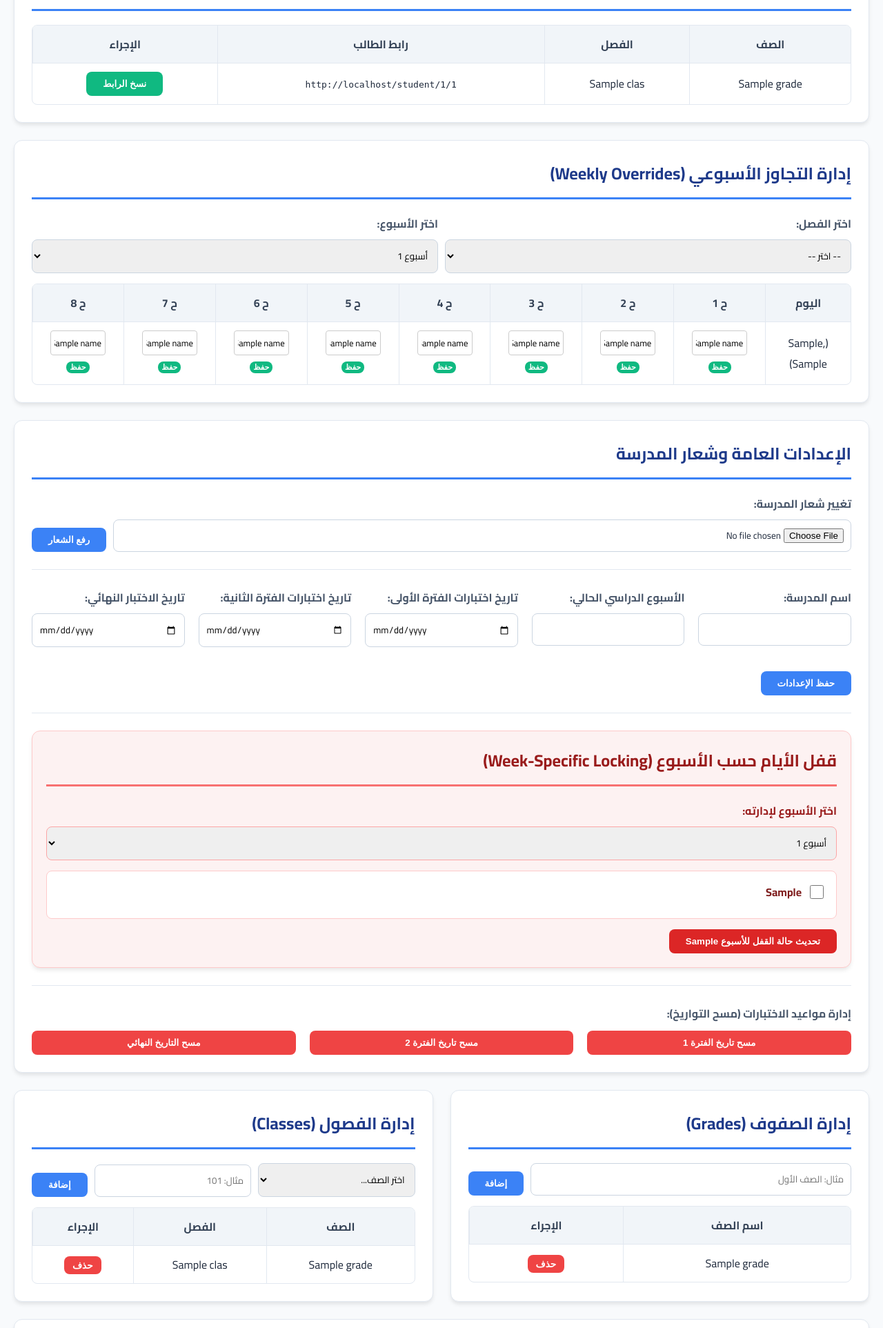
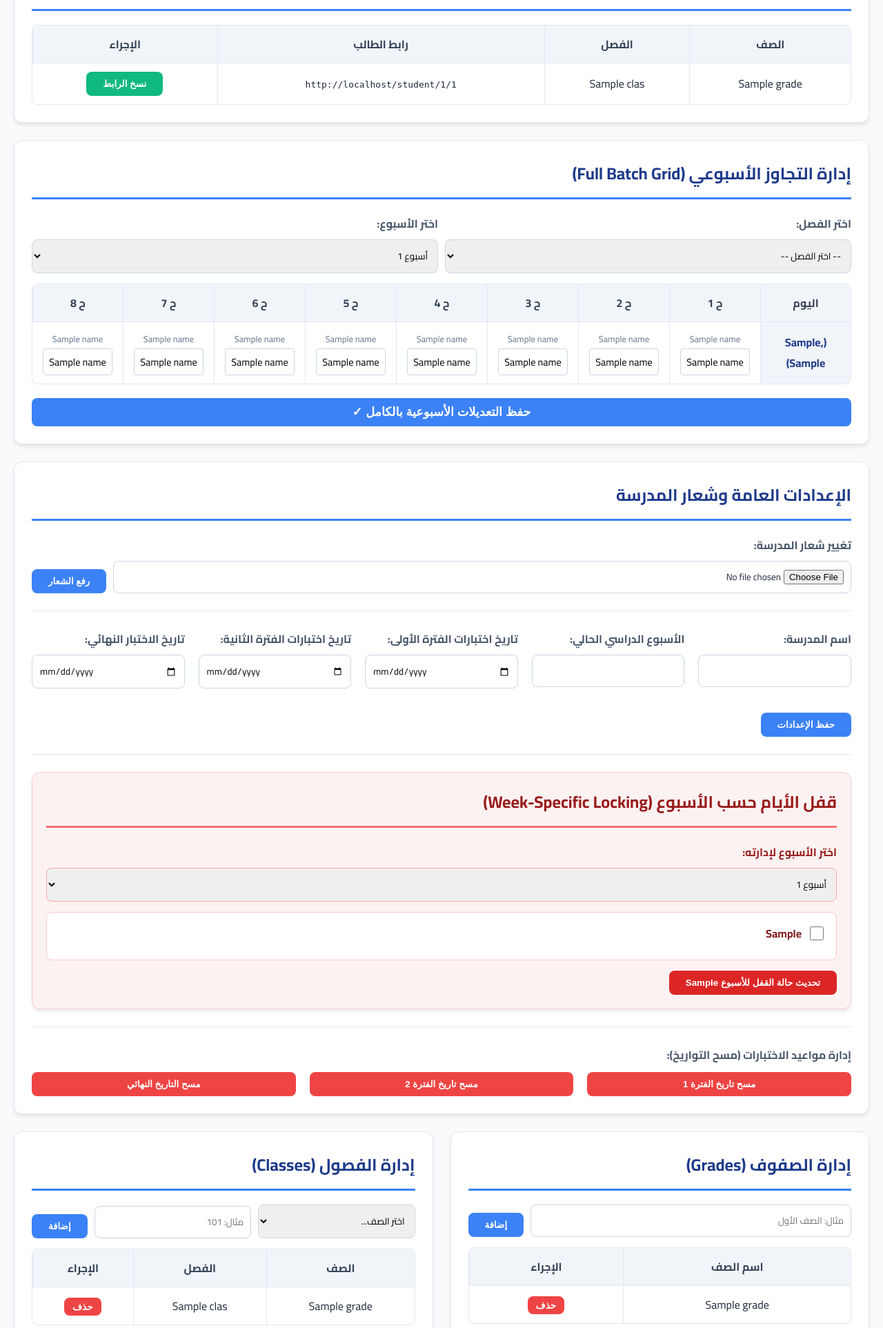
Before and after one commit to ahy564-cyber/Managing-the-weekly-plan, a Flask app: template templates/admin.html in a window 1280 px wide. Shown: the part 650-2575 px from the top of the page at 69% size. Run offline with Flask 3, Linux system fonts and the light colour scheme; tables that the repository leaves empty hold one stand-in row (values such as "Sample post"); the template is opened without the code that fills it: values that come from a table or form of the project are taken from there, most other values are stand-ins (such as "Sample title", 1, 10 or a date in 2020).

Commit message:
Update weekly plan system to support batch saving of schedule changes
Refactors the weekly plan override system from individual saves to a batch save mechanism, processing all input data in a single transaction against the PostgreSQL database. Updates UI to display a grid for editing, replaces individual save buttons with a single batch save button, and logs the action in the activity log.

Replit-Commit-Author: Agent
Replit-Commit-Session-Id: 76607616-290e-466f-968d-0bc928a374c2
Replit-Commit-Checkpoint-Type: full_checkpoint
Replit-Commit-Event-Id: ee22ab3e-3526-4e30-9ae4-198e7e2b408f
Replit-Commit-Screenshot-Url: https://storage.googleapis.com/screenshot-production-us-central1/07a50d2c-fc51-4352-95cc-4821653c27e5/76607616-290e-466f-968d-0bc928a374c2/2GCMqNW
Replit-Helium-Checkpoint-Created: true

```diff
--- a/main.py
+++ b/main.py
@@ -217,20 +217,30 @@ def admin():
                 log_activity('admin', 'تحديث شعار المدرسة')
                 db.session.commit()
                 flash('تم رفع الشعار بنجاح')
-        elif action == 'save_override':
+        elif action == 'save_override_batch':
             cid = request.form.get('class_id')
             week = request.form.get('week')
-            day = request.form.get('day')
-            period = request.form.get('period')
-            subject_name = request.form.get('subject_name')
-            if cid and week and day and period and cid.isdigit() and week.isdigit():
-                exists = WeeklyData.query.filter_by(class_id=int(cid), week_number=int(week), day=day, period=int(period)).first()
-                if exists:
-                    exists.subject_name = subject_name
-                else:
-                    db.session.add(WeeklyData(class_id=int(cid), week_number=int(week), day=day, period=int(period), subject_name=subject_name))
-                log_activity('admin', f'تعديل أسبوعي (الأسبوع {week}, الفصل {cid})')
-                flash('تم حفظ التعديل الأسبوعي بنجاح')
+            if cid and week and cid.isdigit() and week.isdigit():
+                class_id = int(cid)
+                week_number = int(week)
+                cls = db.session.get(Class, class_id)
+
+                # We update subject names while preserving topics and homework
+                for day in DAYS_ORDER:
+                    for period in range(1, 9):
+                        subject_name = request.form.get(f'override_{day}_{period}')
+                        if subject_name is not None:
+                            subject_name = subject_name.strip()
+                            exists = WeeklyData.query.filter_by(class_id=class_id, week_number=week_number, day=day, period=period).first()
+                            if exists:
+                                exists.subject_name = subject_name
+                            else:
+                                if subject_name:
+                                    db.session.add(WeeklyData(class_id=class_id, week_number=week_number, day=day, period=period, subject_name=subject_name))
+
+                log_activity('admin', f'تحديث التجاوزات الأسبوعية بالكامل (الأسبوع {week_number}, الفصل {cls.name if cls else cid})')
+                db.session.commit()
+                flash('تم حفظ التعديلات الأسبوعية بالكامل بنجاح')
 
         db.session.commit()
         return redirect(url_for('admin', **request.args))
--- a/templates/admin.html
+++ b/templates/admin.html
@@ -115,12 +115,12 @@
     </div>
 
     <div class="card">
-        <h2>إدارة التجاوز الأسبوعي (Weekly Overrides)</h2>
+        <h2>إدارة التجاوز الأسبوعي (Full Batch Grid)</h2>
         <div class="flex mb-2">
             <div style="flex:1">
                 <label>اختر الفصل:</label>
                 <select onchange="const w = document.getElementById('ovr-week').value; location.href='/admin?class_id='+this.value+'&week='+w">
-                    <option value="">-- اختر --</option>
+                    <option value="">-- اختر الفصل --</option>
                     {% for c in classes %}<option value="{{ c.id }}" {% if selected_class_id == c.id|string %}selected{% endif %}>{{ c.grade.name }} - {{ c.name }}</option>{% endfor %}
                 </select>
             </div>
@@ -131,32 +131,40 @@
                 </select>
             </div>
         </div>
+
         {% if selected_class_id %}
+        <form method="POST">
+            <input type="hidden" name="action" value="save_override_batch">
+            <input type="hidden" name="class_id" value="{{ selected_class_id }}">
+            <input type="hidden" name="week" value="{{ selected_week }}">
+
             <table>
                 <thead>
-                <tr><th>اليوم</th>{% for p in range(1, 9) %}<th>ح {{ p }}</th>{% endfor %}</tr>
+                    <tr>
+                        <th style="width: 100px;">اليوم</th>
+                        {% for p in range(1, 9) %}<th>ح {{ p }}</th>{% endfor %}
+                    </tr>
                 </thead>
                 <tbody>
                     {% for d in days_order %}
                     <tr>
-                    <td>{{ days_ar[d] }}</td>
+                        <td style="background: #f1f5f9; font-weight: 700; color: #1e3a8a;">{{ days_ar[d] }}</td>
                         {% for p in range(1, 9) %}
                         <td>
-                        <form method="POST">
-                            <input type="hidden" name="action" value="save_override">
-                            <input type="hidden" name="class_id" value="{{ selected_class_id }}">
-                            <input type="hidden" name="week" value="{{ selected_week }}">
-                            <input type="hidden" name="day" value="{{ d }}">
-                            <input type="hidden" name="period" value="{{ p }}">
-                            <input type="text" name="subject_name" value="{{ schedule[d][p].subject_name }}" style="padding:5px; border-radius:4px; border:1px solid #ccc; width:80px; font-size:0.8em;">
-                            <button type="submit" style="padding:2px 5px; font-size:0.7em; background:#10b981; margin-top:2px;">حفظ</button>
-                        </form>
+                            <div style="font-size: 0.8em; color: #64748b; margin-bottom: 2px;">{{ schedule[d][p].subject_name or 'أساسي' }}</div>
+                            <input type="text" name="override_{{ d }}_{{ p }}" value="{{ schedule[d][p].subject_name }}"
+                                   placeholder="تغيير المادة..."
+                                   style="width: 100%; padding: 5px; border: 1px solid #cbd5e1; border-radius: 4px; box-sizing: border-box; text-align: center; font-size: 0.9em;">
                         </td>
                         {% endfor %}
                     </tr>
                     {% endfor %}
                 </tbody>
             </table>
+            <button type="submit" style="margin-top: 20px; width: 100%; background: #3b82f6; font-size: 1.1em;">حفظ التعديلات الأسبوعية بالكامل ✓</button>
+        </form>
+        {% else %}
+        <div style="text-align: center; padding: 20px; color: #94a3b8;">يرجى اختيار الفصل لعرض وتعديل التجاوزات الأسبوعية</div>
         {% endif %}
     </div>
 
```
Lines whose indentation alone changed are shown as unchanged.
